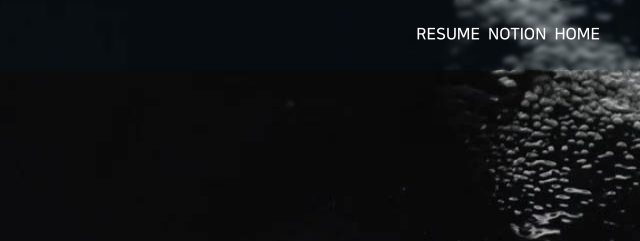
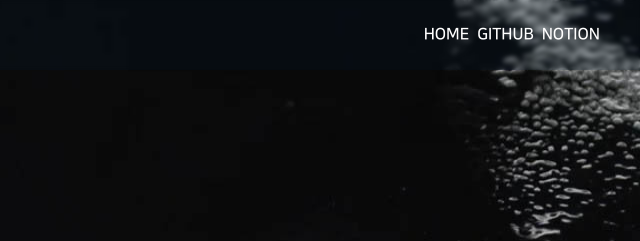
Before and after one commit to yongZin/yongzin.github.io, a plain HTML site: page scroll/scroll.html in a window 1280 px wide. Shown: the top 241 px of the page, 640-1280 px from the left. Drawn offline with Linux system fonts and the light colour scheme; animation ran at ten frames a second; files whose address does not match are found by name.

Commit message:
scroll 수정(상단 헤더 링크 변경)

```diff
--- a/scroll/scroll.html
+++ b/scroll/scroll.html
@@ -18,10 +18,9 @@
                 <h1>FREITAG</h1>
             </a>
             <nav class="head__wrap--link">
-                <!-- <a href="http://127.0.0.1:5500/freitag/common/images/resume.pdf" target="_blank">RESUME</a> -->
-                <a href="https://docs.google.com/document/d/15GOaQxPmXoZPJnOcR4_9jRGIt3Bl0TJAqxD-1xg0s7M/edit?usp=sharing" target="_blank">RESUME</a>
-                <a href="javascript:void(0)" target="_blank">NOTION</a>
-                <a href="javascript:void(0)" target="_blank">HOME</a>
+                <a href="https://yongzin.github.io/" target="_blank">HOME</a>
+                <a href="https://github.com/yongZin/portfolio" target="_blank">GITHUB</a>
+                <a href="https://nice-93.notion.site/nice-93/3cbf9dc9fbdc4d549ecd7cb282ae8053" target="_blank">NOTION</a>
             </nav>
         </div>
     </header>
```
